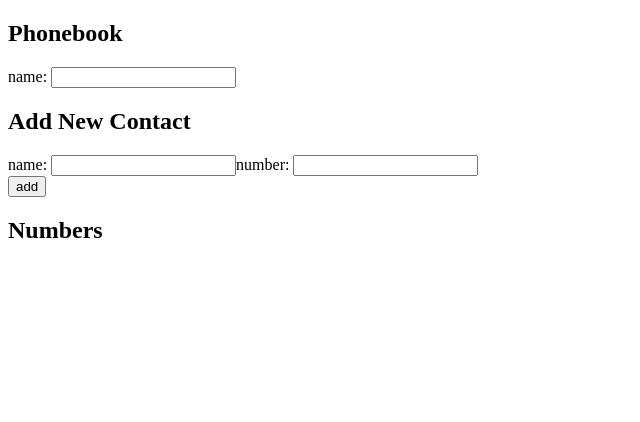
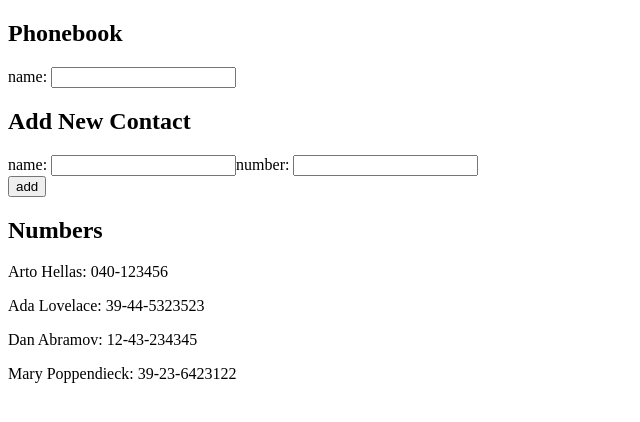
Before and after one commit to ppvillarreal/full-stack-open, a React (Vite) app in the folder part2/: page / in a window 1280 px wide. Shown: the top 422 px of the page, without its empty margins (0-640 px from the left). Built offline with nearby package versions, Linux system fonts and the light colour scheme; data requests are answered from the project's data file.

Commit message:
Correction to exercise 2.11

```diff
--- a/part2/src/AppPhonebook.jsx
+++ b/part2/src/AppPhonebook.jsx
@@ -1,4 +1,5 @@
-import { useState } from 'react'
+import { useState, useEffect } from 'react'
+import axios from 'axios'
 import Filter from './components/Filter'
 import PersonForm from './components/PersonForm'
 import Persons from './components/Persons'
@@ -8,6 +9,16 @@
   const [newName, setNewName] = useState('')
   const [newNumber, setNewNumber] = useState('')
   const [filter, setFilter] = useState('')
+
+  useEffect(()=>{
+      console.log('Running effect hook')
+      axios
+      .get('http://localhost:3001/persons')
+      .then(response => {
+        console.log('promise fulfilled')
+        setPersons(response.data)
+      })
+  }, [])
 
   const addPerson = (event) => {
     event.preventDefault()
```
